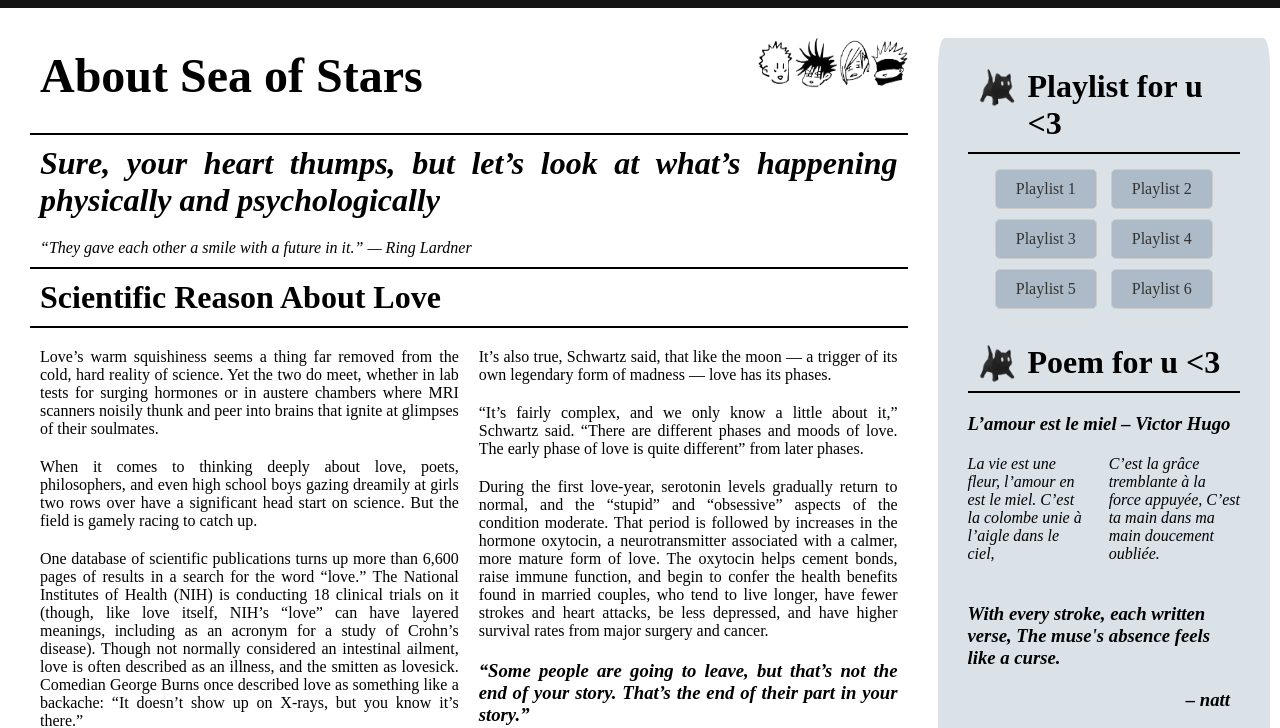
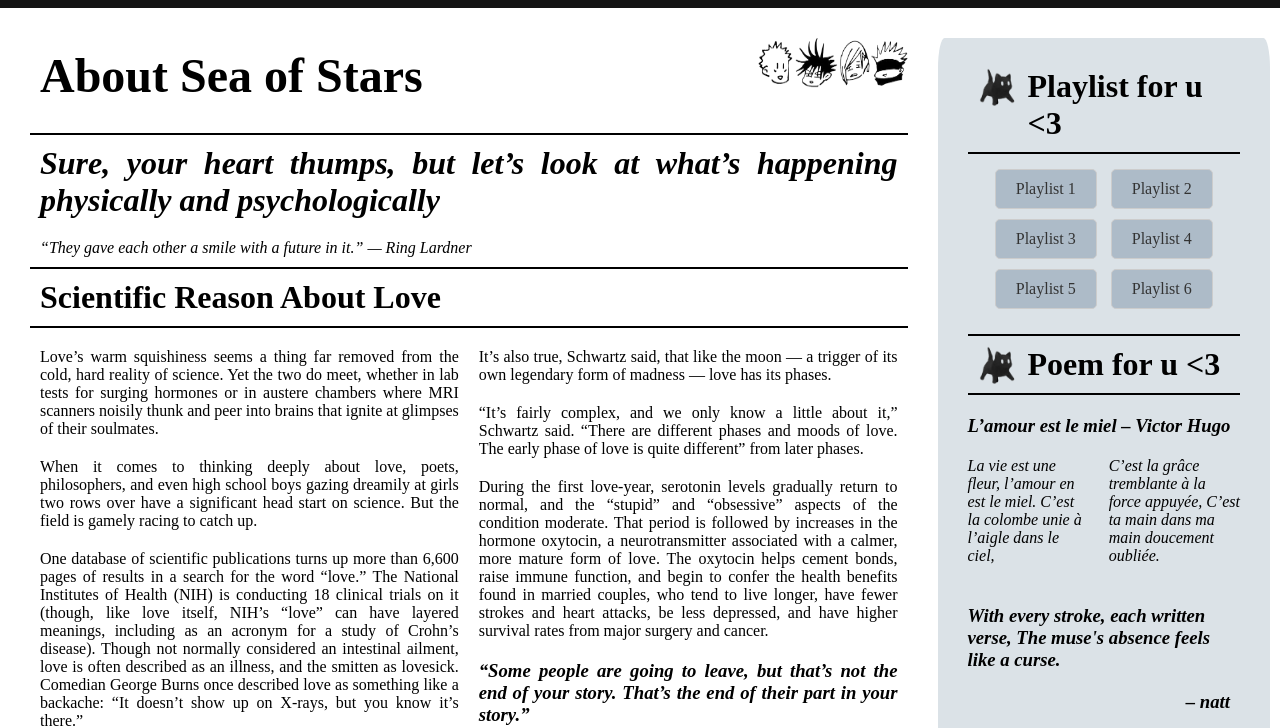
Before and after one commit to mixiii0006/Responsi, a plain HTML site: page index.html in a window 1280 px wide. Shown: the part 102-830 px from the top of the page. Drawn offline with Linux system fonts and the light colour scheme.

Commit message:
Update index.html

```diff
--- a/index.html
+++ b/index.html
@@ -103,7 +103,7 @@
             </div>
             <div id="playlist-frame"></div>
             <script src="script.js"></script>
-            <h2 style=" margin-top: 0px; border-bottom: 2px solid rgb(0, 0, 0);"> <img src="cat1.png" alt="" style="float:left;width:40px;height:40px;"> Poem for u <3</h2>
+            <h2 style=" margin-top: 0px; border-bottom: 2px solid rgb(0, 0, 0);  border-top: 2px solid rgb(0, 0, 0);"> <img src="cat1.png" alt="" style="float:left;width:40px;height:40px;"> Poem for u <3</h2>
 
             <div class="Poem" style="font-style: italic;">
              <h3>L’amour est le miel – Victor Hugo</h3>
```
